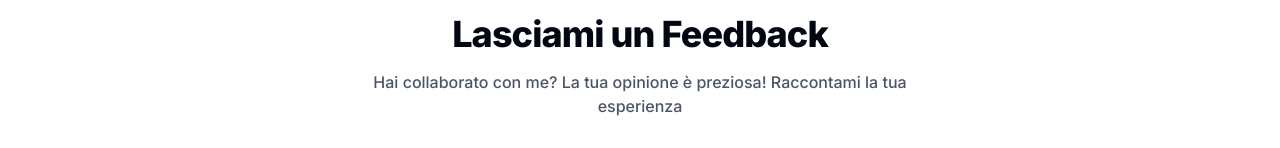
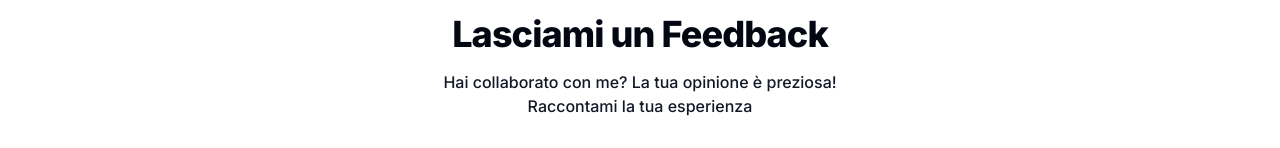
Before and after one commit to narfem/francescamutolo, a React (Vite) app: page /#/ in a window 1280 px wide. Shown: the part 3011-3159 px from the top of the page. Built offline with nearby package versions, Linux system fonts and the light colour scheme; no server answers; the database is empty.

Commit message:
style: update feedback section text layout
Add line break to feedback description and adjust text color for better visual hierarchy.

```diff
--- a/components/FeedbackSection.tsx
+++ b/components/FeedbackSection.tsx
@@ -6,8 +6,8 @@ const FeedbackSection: React.FC = () => {
     <div className="max-w-4xl mx-auto px-4" id="feedback-section-container">
       <div className="text-center mb-8">
         <h2 className="text-4xl font-extrabold text-gray-950 mb-4 tracking-tight">Lasciami un Feedback</h2>
-        <p className="text-gray-600 max-w-xl mx-auto font-medium">
-          Hai collaborato con me? La tua opinione è preziosa! Raccontami la tua esperienza
+        <p className="text-gray-650 max-w-xl mx-auto font-medium">
+          Hai collaborato con me? La tua opinione è preziosa!<br />Raccontami la tua esperienza
         </p>
       </div>
 
```
